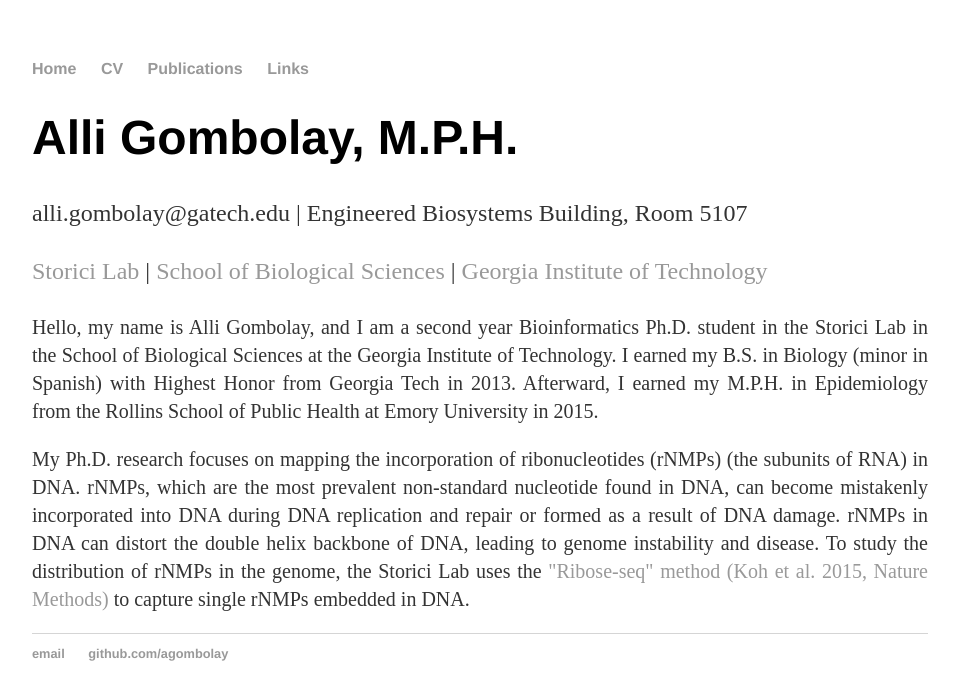
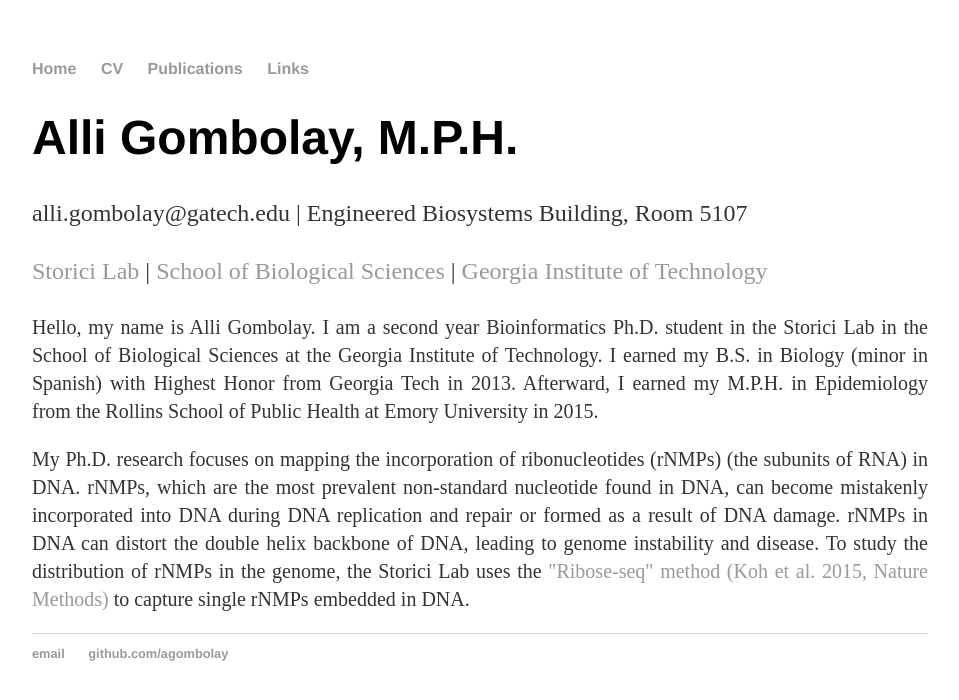
Before and after one commit to agombolay/agombolay.github.io, a Jekyll site: the page built from index.html, in a window 1280 px wide. Shown: the top 700 px of the page, without its empty margins (160-1119 px from the left). Built offline with Jekyll 4.4.1, drawn with Linux system fonts in a browser that asks for light colours.

Commit message:
Update index.html

```diff
--- a/index.html
+++ b/index.html
@@ -6,6 +6,6 @@
 	<h1>Alli Gombolay, M.P.H.</h1>
 	<p>alli.gombolay@gatech.edu | Engineered Biosystems Building, Room 5107</p>
 	<p><a href="http://www.storicilab.gatech.edu/">Storici Lab</a> | <a href="http://www.biology.gatech.edu/">School of Biological Sciences</a> | <a href="http://www.gatech.edu/">Georgia Institute of Technology</a></p>
-	<p style="font-size:20px"<p align="justify">Hello, my name is Alli Gombolay, and I am a second year Bioinformatics Ph.D. student in the Storici Lab in the School of Biological Sciences at the Georgia Institute of Technology.  I earned my B.S. in Biology (minor in Spanish) with Highest Honor from Georgia Tech in 2013.  Afterward, I earned my M.P.H. in Epidemiology from the Rollins School of Public Health at Emory University in 2015.</p>
+	<p style="font-size:20px"<p align="justify">Hello, my name is Alli Gombolay.  I am a second year Bioinformatics Ph.D. student in the Storici Lab in the School of Biological Sciences at the Georgia Institute of Technology.  I earned my B.S. in Biology (minor in Spanish) with Highest Honor from Georgia Tech in 2013.  Afterward, I earned my M.P.H. in Epidemiology from the Rollins School of Public Health at Emory University in 2015.</p>
 	<p style="font-size:20px"<p align="justify">My Ph.D. research focuses on mapping the incorporation of ribonucleotides (rNMPs) (the subunits of RNA) in DNA.  rNMPs, which are the most prevalent non-standard nucleotide found in DNA, can become mistakenly incorporated into DNA during DNA replication and repair or formed as a result of DNA damage.  rNMPs in DNA can distort the double helix backbone of DNA, leading to genome instability and disease.  To study the distribution of rNMPs in the genome, the Storici Lab uses the <a href="http://www.ncbi.nlm.nih.gov/pubmed/25622106">"Ribose-seq" method (Koh et al. 2015, Nature Methods)</a> to capture single rNMPs embedded in DNA.</p>
 </div><!-- /.blurb -->
```
